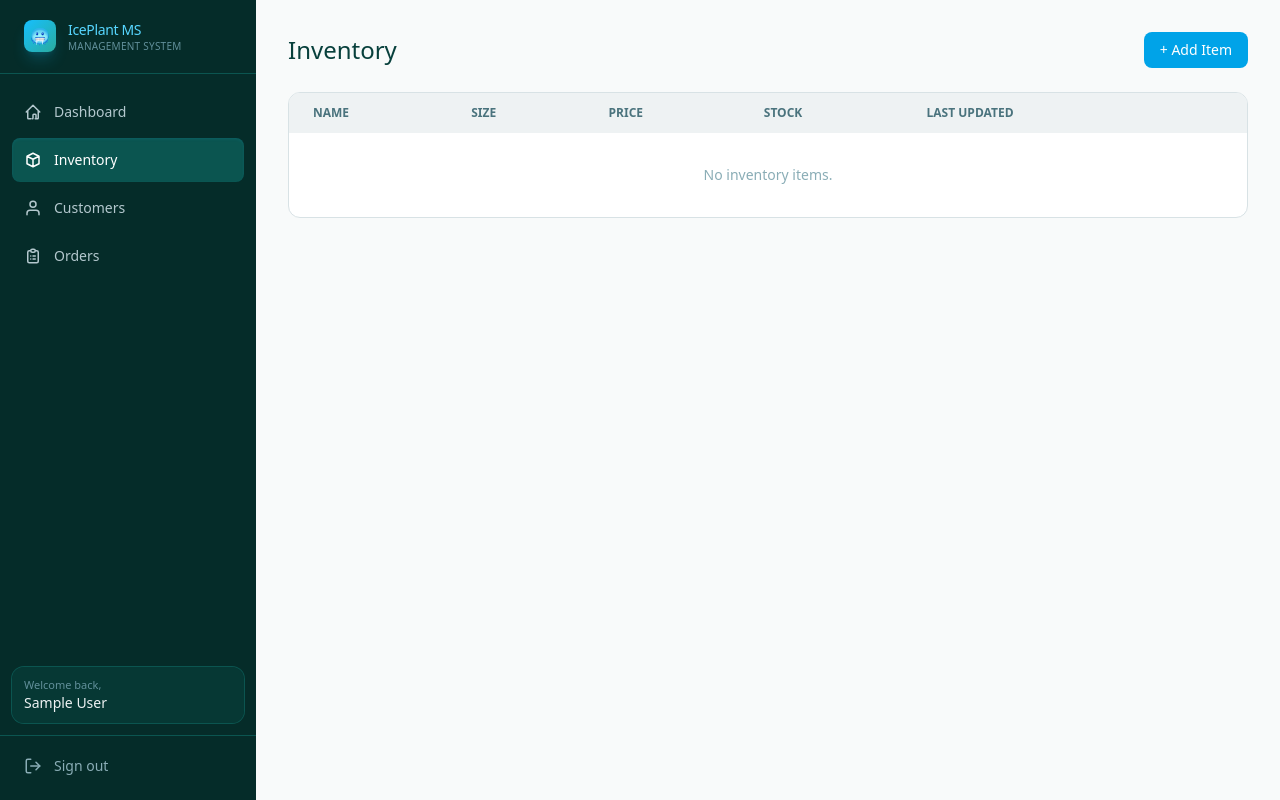
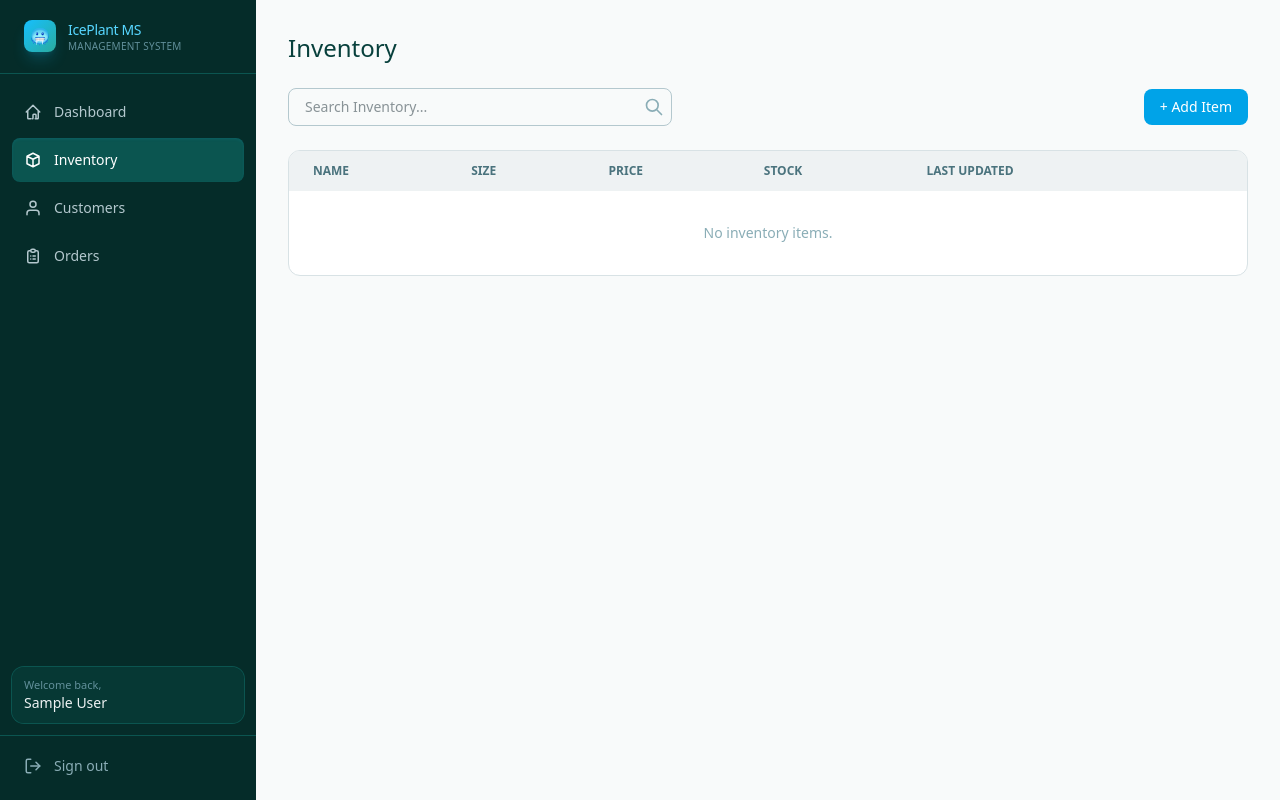
Before and after one commit to knarfbv/iceplantms, a Django app: page /inventory/ in a window 1280 px wide. Run offline with Django 4.2, Linux system fonts and the light colour scheme; the visitor is signed in with stand-in values (Sample User, id 1); data that the repository does not hold is empty; style sheets or scripts are compiled from the project's sources.

Commit message:
search-pagination-inventory

```diff
--- a/crud/templates/inventory/list.html
+++ b/crud/templates/inventory/list.html
@@ -5,11 +5,28 @@
 {% block 'content' %}
 <div class="flex items-center justify-between mb-6">
     <h2 class="text-2xl font-semibold text-arctic-800">Inventory</h2>
-    <div class="flex gap-2">
-        <a href="{% url 'inventory_add' %}" class="bg-ice-500 hover:bg-ice-600 focus:ring-2 focus:ring-ice-400 focus:outline-none text-white text-sm px-4 py-2 rounded-lg transition">
-            + Add Item
-        </a>
-    </div>
+</div>
+
+<div class="flex flex-col sm:flex-row items-start sm:items-center justify-between mb-6 gap-4">
+    <form method="get" class="flex-1 max-w-sm w-full">
+        <div class="relative">
+            <input
+                type="search"
+                name="q"
+                value="{{ query }}"
+                placeholder="Search Inventory..."
+                class="w-full px-4 py-2 pr-10 text-sm border border-frost-300 rounded-lg focus:outline-none focus:ring-2 focus:ring-ice-500"
+            >
+            <button type="submit" class="absolute right-2 top-1/2 -translate-y-1/2 text-frost-400 hover:text-frost-600 focus:outline-none">
+                <svg xmlns="http://www.w3.org/2000/svg" class="h-5 w-5" fill="none" viewBox="0 0 24 24" stroke="currentColor">
+                    <path stroke-linecap="round" stroke-linejoin="round" stroke-width="2" d="M21 21l-6-6m2-5a7 7 0 11-14 0 7 7 0 0114 0z" />
+                </svg>
+            </button>
+        </div>
+    </form>
+    <a href="{% url 'inventory_add' %}" class="bg-ice-500 hover:bg-ice-600 focus:ring-2 focus:ring-ice-400 focus:outline-none text-white text-sm px-4 py-2 rounded-lg transition whitespace-nowrap">
+        + Add Item
+    </a>
 </div>
 
 <div class="bg-white rounded-xl border border-frost-200 overflow-hidden transition hover:shadow-md">
--- a/crud/views.py
+++ b/crud/views.py
@@ -57,8 +57,18 @@ def dashboard(request):
 
 @login_required(login_url='login')
 def inventory_list(request):
-    items = Inventory.objects.all().order_by('name', 'size')
-    return render(request, 'inventory/list.html', {'items': items})
+    query = request.GET.get('q', '')
+    if query:
+        items_list = Inventory.objects.filter(
+            Q(name__icontains=query) |
+            Q(size__icontains=query)
+        ).order_by('name', 'size')
+    else:
+        items_list = Inventory.objects.all().order_by('name', 'size')
+    paginator = Paginator(items_list, 10)
+    page_number = request.GET.get('page')
+    items = paginator.get_page(page_number)
+    return render(request, 'inventory/list.html', {'items': items, 'query': query})
 
 def inventory_add(request):
     form = InventoryForm(request.POST or None)
```
